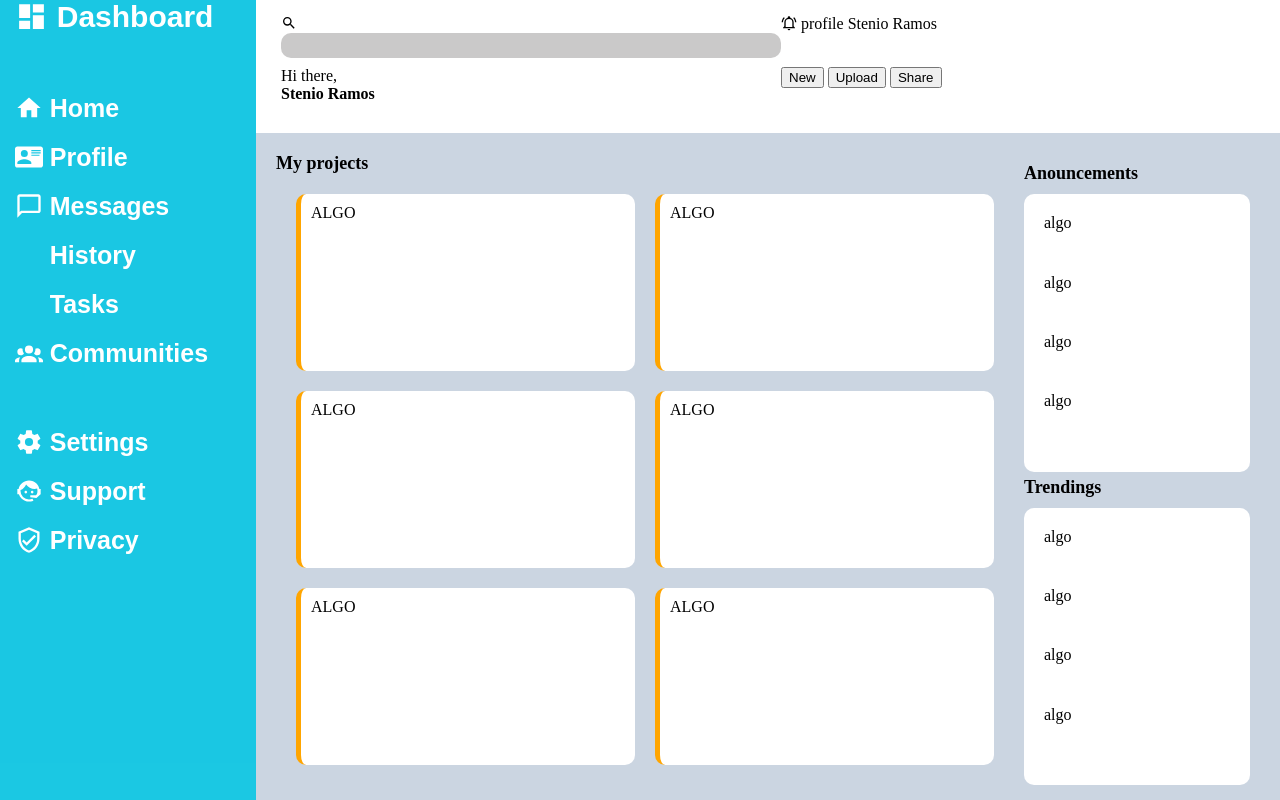
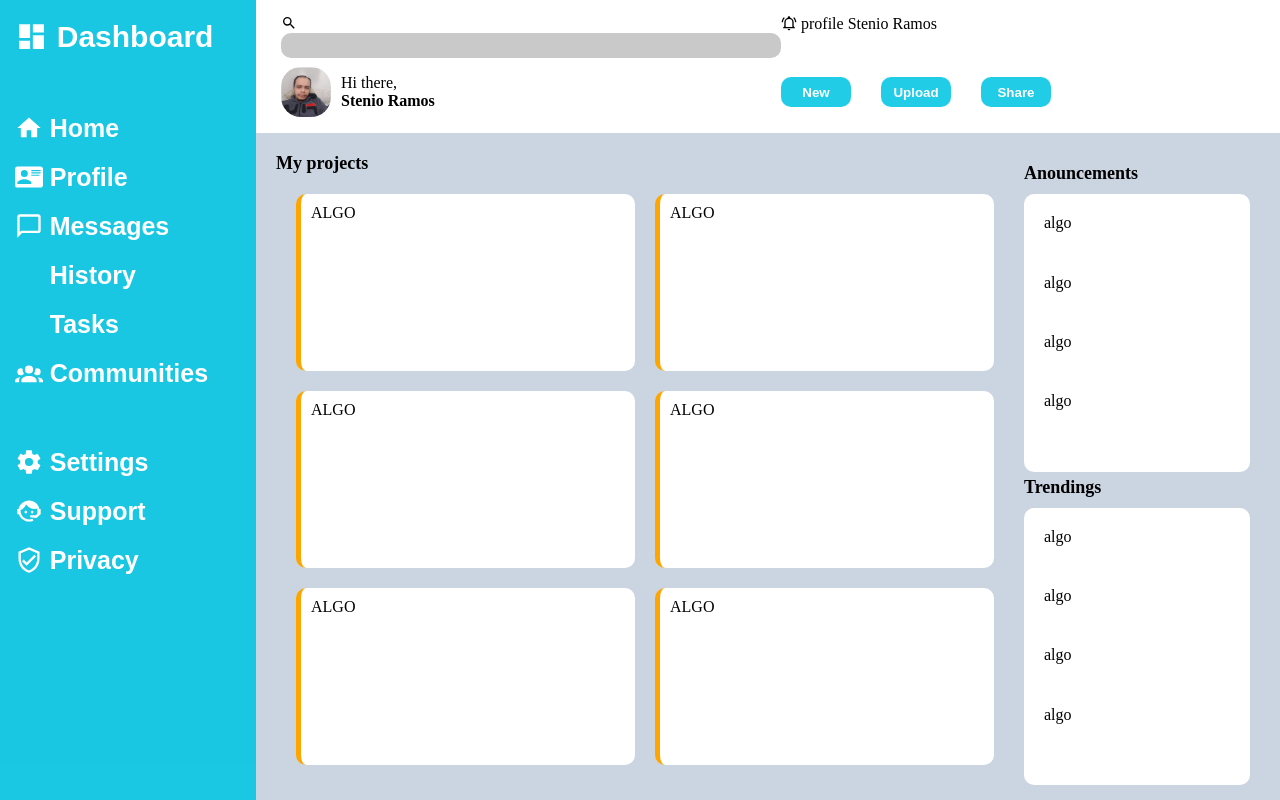
Before and after one commit to steniowrsilva/dashboard, a plain HTML site: page index.html in a window 1280 px wide. Drawn offline with Linux system fonts and the light colour scheme.

Commit message:
add my picture and style buttons

```diff
--- a/index.html
+++ b/index.html
@@ -16,8 +16,11 @@
             </div>
             <div class="profile"><span class="icon bell-icon">__</span> profile Stenio Ramos</div>
             <div class="user-info">
-                <div>Hi there,</div>
-                <div><strong>Stenio Ramos</strong></div>
+                <img class="picture" src="images/eu.png"/>
+                <div class="info">
+                    <div>Hi there,</div>
+                    <div><strong>Stenio Ramos</strong></div>
+                </div>
             </div>
             <div class="buttons">
                 <button>New</button>
--- a/style.css
+++ b/style.css
@@ -33,6 +33,35 @@ body,html {
     background-color: rgb(202, 201, 201);
     border-radius: 10px;
     border-style: none;
+}
+
+.user-info {
+    display: flex;
+    align-items: center;
+    gap: 10px;
+}
+
+.picture {
+    height:50px;
+    width: auto;
+    border-radius: 20px;
+}
+
+.buttons {
+    display: flex;
+    gap: 30px;
+    align-items: center;
+}
+
+.buttons button {
+    background: #05c6e3e3;
+    height: 30px;
+    width: 70px;
+    border-radius: 10px;
+    color: white;
+    font-weight: bold;
+    border-style: none;
+
 }
 
 .sidebar {
@@ -102,6 +131,7 @@ body,html {
 .dashboard {
     font-size: 30px;
     font-weight: bold;
+    margin-top: 20px;
 }
 
 .menu1, .menu2 {
@@ -113,6 +143,7 @@ body,html {
 
 .menu1, .dashboard {
     margin-bottom: 60px;
+
 }
 
 
```
Also changed, not shown: images/eu.png (added).
